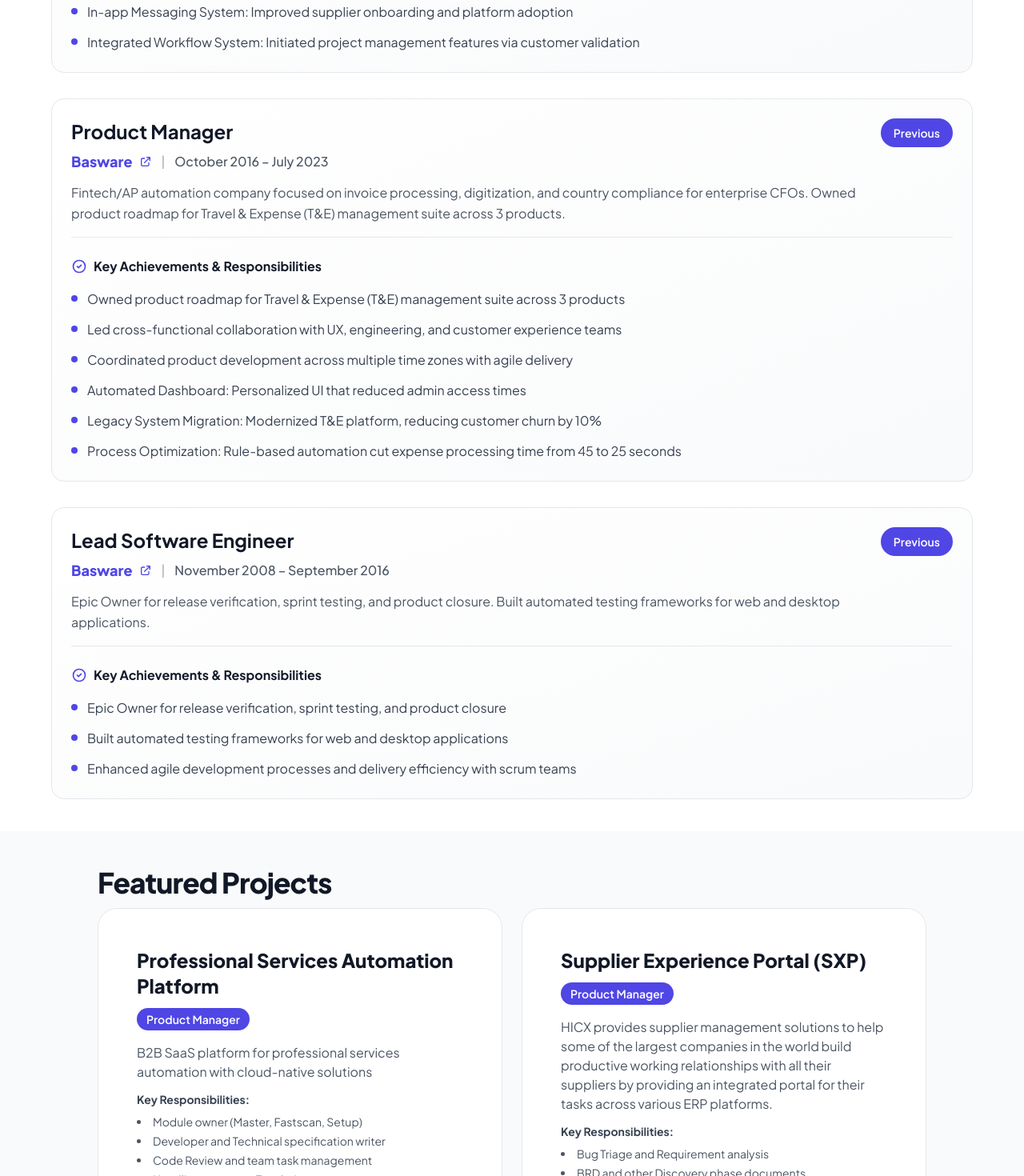
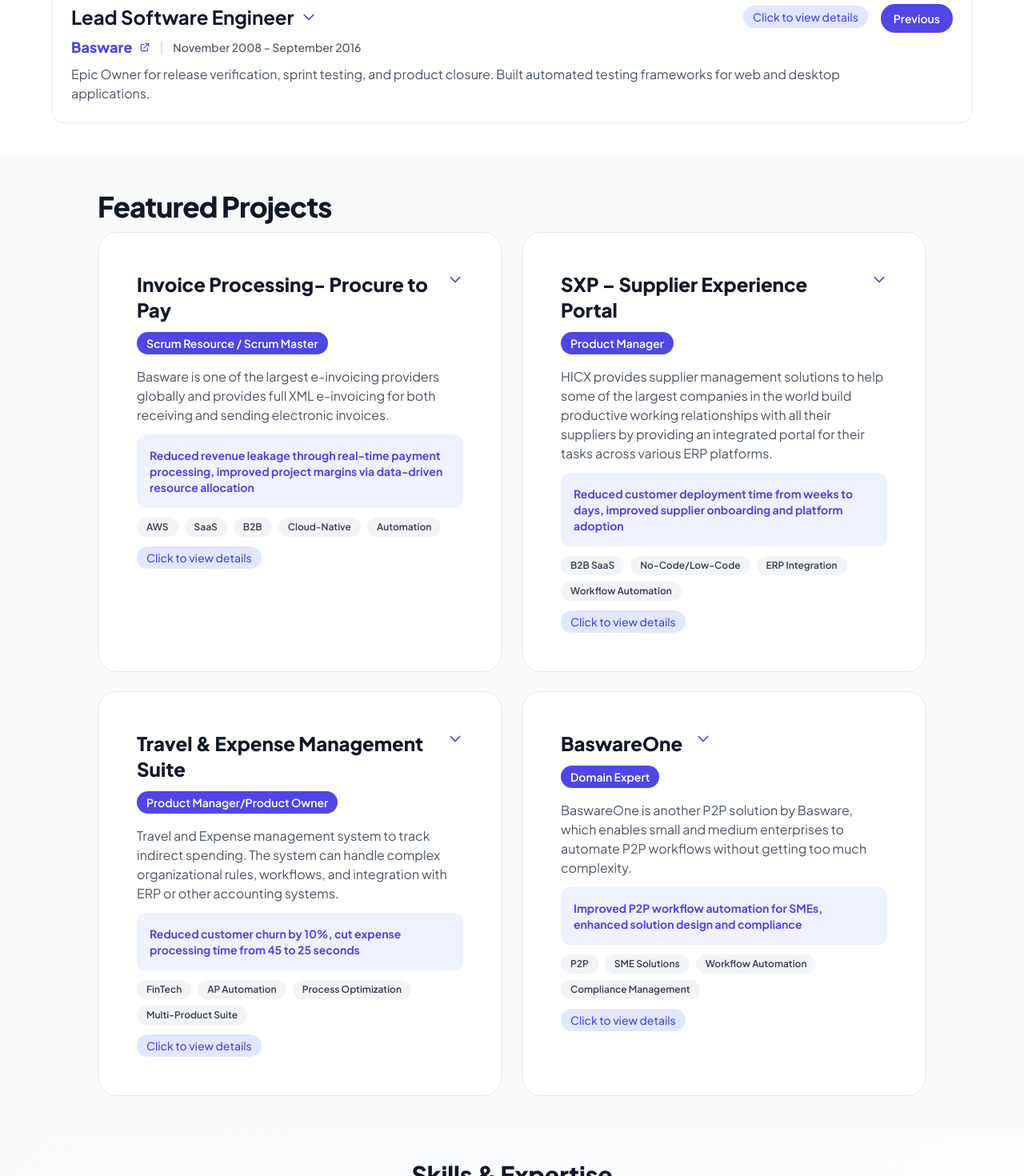
Before and after one commit to aroratanuj/aroratanuj-profile, a React (Vite) app: page / in a window 1280 px wide. Shown: the part 2420-3890 px from the top of the page at 80% size. Built offline with nearby package versions, Linux system fonts and the light colour scheme.

Commit message:
UI enhnacements

```diff
--- a/src/components/Experience.tsx
+++ b/src/components/Experience.tsx
@@ -1,6 +1,19 @@
+import { useState } from 'react';
 import { experiences, totalExperienceText } from '../data/portfolio';
 
 const Experience = () => {
+  const [expandedExperiences, setExpandedExperiences] = useState<Set<number>>(new Set([0]));
+
+  const toggleExperience = (index: number) => {
+    const newExpanded = new Set(expandedExperiences);
+    if (newExpanded.has(index)) {
+      newExpanded.delete(index);
+    } else {
+      newExpanded.add(index);
+    }
+    setExpandedExperiences(newExpanded);
+  };
+
   return (
     <section id="experience" className="py-10 bg-white">
       <div className="max-w-[1200px] mx-auto px-4 md:px-6">
@@ -13,52 +26,77 @@
           </p>
         </div>
 
-        <div className="space-y-8">
-          {experiences.map((exp, index) => (
+        <div className="space-y-4">
+          {experiences.map((exp, index) => {
+            const isExpanded = expandedExperiences.has(index);
+            return (
               <div
                 key={index}
-              className="bg-gradient-to-br from-white to-gray-50 border border-gray-200 rounded-2xl p-4 md:p-6 hover:shadow-xl transition-all duration-300 hover:-translate-y-1"
+                className="bg-white border border-gray-200 rounded-2xl overflow-hidden hover:shadow-lg hover:border-indigo-300 transition-all duration-300"
               >
-              <div className="flex flex-col md:flex-row md:justify-between md:items-start gap-4 mb-4">
-                <div className="flex-1">
-                  <h3 className="text-2xl font-bold text-gray-900 mb-2">
+                {/* Clickable Header */}
+                <button
+                  onClick={() => toggleExperience(index)}
+                  className="w-full p-4 md:p-6 flex flex-col md:flex-row md:justify-between md:items-start gap-4 bg-gradient-to-r hover:from-indigo-50 hover:to-transparent transition-all duration-200 focus:outline-none focus:ring-2 focus:ring-indigo-500 focus:ring-offset-2"
+                  aria-expanded={isExpanded}
+                >
+                  <div className="flex-1 text-left">
+                    <div className="flex items-center justify-between mb-2">
+                      <h3 className="text-xl md:text-2xl font-bold text-gray-900 flex items-center gap-2">
                         {exp.position}
+                        <svg
+                          className={`w-5 h-5 text-primary transition-transform duration-300 flex-shrink-0 ${isExpanded ? 'rotate-180' : ''}`}
+                          fill="none"
+                          stroke="currentColor"
+                          viewBox="0 0 24 24"
+                          aria-hidden="true"
+                        >
+                          <path strokeLinecap="round" strokeLinejoin="round" strokeWidth={2} d="M19 9l-7 7-7-7" />
+                        </svg>
                       </h3>
-                  <div className="flex items-center gap-3 mb-3">
+                      <span className="text-xs md:text-sm font-medium text-indigo-600 bg-indigo-100 px-3 py-1 rounded-full">
+                        {isExpanded ? 'Click to collapse' : 'Click to view details'}
+                      </span>
+                    </div>
+                    <div className="flex flex-wrap items-center gap-3 mb-2">
                       {exp.website ? (
                         <a
                           href={exp.website}
                           target="_blank"
                           rel="noopener noreferrer"
-                        className="text-primary font-extrabold text-lg hover:text-indigo-700 transition-colors duration-300 flex items-center gap-2 no-underline"
+                          onClick={(e) => e.stopPropagation()}
+                          className="text-primary font-extrabold text-base md:text-lg hover:text-indigo-700 transition-colors duration-300 flex items-center gap-2 no-underline"
                         >
                           {exp.company}
-                        <svg className="w-4 h-4" fill="none" stroke="currentColor" viewBox="0 0 24 24">
+                          <svg className="w-3.5 h-3.5" fill="none" stroke="currentColor" viewBox="0 0 24 24" aria-hidden="true">
                             <path strokeLinecap="round" strokeLinejoin="round" strokeWidth={2} d="M10 6H6a2 2 0 00-2 2v10a2 2 0 002 2h10a2 2 0 002-2v-4M14 4h6m0 0v6m0-6L10 14" />
                           </svg>
                         </a>
                       ) : (
-                      <span className="text-primary font-extrabold text-lg">
+                        <span className="text-primary font-extrabold text-base md:text-lg">
                           {exp.company}
                         </span>
                       )}
-                    <span className="text-gray-400">|</span>
-                    <span className="text-gray-600 font-medium">
+                      <span className="text-gray-300">|</span>
+                      <span className="text-gray-600 font-medium text-sm">
                         {exp.duration}
                       </span>
                     </div>
-                  <p className="text-gray-600 leading-relaxed">
+                    <p className="text-gray-600 text-sm md:text-base leading-relaxed line-clamp-2">
                       {exp.description}
                     </p>
                   </div>
-                <div className="flex-shrink-0 bg-primary text-white px-4 py-2 rounded-full text-sm font-semibold text-center">
+                  <div className="flex-shrink-0 bg-primary text-white px-4 py-2 rounded-full text-xs md:text-sm font-semibold text-center">
                     {index === 0 ? 'Current' : 'Previous'}
                   </div>
-              </div>
+                </button>
 
-              <div className="border-t border-gray-200 pt-6">
-                <h4 className="font-bold text-gray-900 mb-4 flex items-center gap-2">
-                  <svg className="w-5 h-5 text-primary" fill="none" stroke="currentColor" viewBox="0 0 24 24">
+                {/* Expandable Content */}
+                {isExpanded && (
+                  <div className="border-t border-gray-200 bg-gray-50/50 animate-in fade-in slide-in-from-top-2 duration-300">
+                    <div className="p-6">
+                      <h4 className="font-bold text-gray-900 mb-4 flex items-center gap-2 text-lg">
+                        <svg className="w-5 h-5 text-primary" fill="none" stroke="currentColor" viewBox="0 0 24 24" aria-hidden="true">
                           <path strokeLinecap="round" strokeLinejoin="round" strokeWidth={2} d="M9 12l2 2 4-4m6 2a9 9 0 11-18 0 9 9 0 0118 0z" />
                         </svg>
                         Key Achievements & Responsibilities
@@ -66,14 +104,17 @@
                       <ul className="space-y-3">
                         {exp.achievements.map((achievement, i) => (
                           <li key={i} className="flex items-start gap-3 text-gray-700">
-                      <span className="w-2 h-2 bg-primary rounded-full mt-2 flex-shrink-0"></span>
+                            <span className="w-2 h-2 bg-primary rounded-full mt-2 flex-shrink-0" aria-hidden="true"></span>
                             <span className="leading-relaxed">{achievement}</span>
                           </li>
                         ))}
                       </ul>
                     </div>
                   </div>
-          ))}
+                )}
+              </div>
+            );
+          })}
         </div>
       </div>
     </section>
--- a/src/components/Projects.tsx
+++ b/src/components/Projects.tsx
@@ -1,6 +1,19 @@
+import { useState } from 'react';
 import { projectsData, projectsSectionData } from '../data/projects';
 
 const Projects = () => {
+  const [expandedProjects, setExpandedProjects] = useState<Set<number>>(new Set());
+
+  const toggleProject = (index: number) => {
+    const newExpanded = new Set(expandedProjects);
+    if (newExpanded.has(index)) {
+      newExpanded.delete(index);
+    } else {
+      newExpanded.add(index);
+    }
+    setExpandedProjects(newExpanded);
+  };
+
   return (
     <section id="projects" className="py-8 md:py-12 bg-gray-50">
       <div className="max-w-[1100px] mx-auto px-4 md:px-6 lg:px-8">
@@ -9,15 +22,32 @@
         </h2>
 
         <div className="grid grid-cols-1 md:grid-cols-2 gap-3 md:gap-5 lg:gap-6">
-          {projectsData.map((project, index) => (
+          {projectsData.map((project, index) => {
+            const isExpanded = expandedProjects.has(index);
+            return (
               <div
                 key={index}
-              className="bg-white border border-gray-200 rounded-2xl md:rounded-3xl p-6 md:p-8 lg:p-12 hover:border-primary hover:-translate-y-1 md:hover:-translate-y-2 hover:shadow-lg transition-all duration-400 h-full flex flex-col justify-between"
+                className="bg-white border border-gray-200 rounded-2xl md:rounded-3xl overflow-hidden hover:shadow-lg hover:border-indigo-300 transition-all duration-300"
               >
-              <div>
-                <h3 className="text-xl md:text-2xl font-extrabold mb-2 md:mb-3">
+                <button
+                  onClick={() => toggleProject(index)}
+                  className="w-full p-6 md:p-8 lg:p-12 flex flex-col text-left bg-gradient-to-r hover:from-indigo-50 hover:to-transparent transition-all duration-200 focus:outline-none focus:ring-2 focus:ring-indigo-500 focus:ring-offset-2"
+                  aria-expanded={isExpanded}
+                >
+                  <div className="flex items-start justify-between mb-2 md:mb-3">
+                    <h3 className="text-xl md:text-2xl font-extrabold flex-1 pr-4">
                       {project.title}
                     </h3>
+                    <svg
+                      className={`w-5 h-5 text-primary flex-shrink-0 transition-transform duration-300 ${isExpanded ? 'rotate-180' : ''}`}
+                      fill="none"
+                      stroke="currentColor"
+                      viewBox="0 0 24 24"
+                      aria-hidden="true"
+                    >
+                      <path strokeLinecap="round" strokeLinejoin="round" strokeWidth={2} d="M19 9l-7 7-7-7" />
+                    </svg>
+                  </div>
                   <div className="mb-3 md:mb-4">
                     <span className="inline-block bg-primary text-white text-xs md:text-sm font-semibold px-3 py-1 rounded-full">
                       {project.role}
@@ -26,22 +56,12 @@
                   <p className="text-gray-600 text-sm md:text-base leading-relaxed mb-4 md:mb-3">
                     {project.description}
                   </p>
-                {project.responsibilities && project.responsibilities.length > 0 && (
-                  <div className="mb-4 md:mb-3">
-                    <p className="text-gray-700 font-bold text-xs md:text-sm mb-2">Key Responsibilities:</p>
-                    <ul className="text-gray-600 text-xs md:text-sm leading-relaxed list-disc list-inside space-y-1">
-                      {project.responsibilities.map((resp, i) => (
-                        <li key={i}>{resp}</li>
-                      ))}
-                    </ul>
-                  </div>
-                )}
-                <div className="bg-indigo-50 p-3 md:p-4 rounded-xl mb-4 md:mb-3">
+                  <div className="bg-indigo-50 p-3 md:p-4 rounded-xl mb-3">
                     <p className="text-primary font-bold text-xs md:text-sm">
-                    Impact: {project.impact}
+                      {project.impact}
                     </p>
                   </div>
-                <div className="flex flex-wrap gap-1.5 md:gap-2">
+                  <div className="flex flex-wrap gap-1.5 md:gap-2 mb-3">
                     {project.technologies.map((tech, i) => (
                       <span
                         key={i}
@@ -51,9 +71,45 @@
                       </span>
                     ))}
                   </div>
+                  <div className="flex justify-end">
+                    <span className="text-xs md:text-sm font-medium text-indigo-600 bg-indigo-100 px-3 py-1 rounded-full inline-block">
+                      {isExpanded ? 'Click to collapse' : `Click to view details`}
+                    </span>
+                  </div>
+                </button>
+
+                {isExpanded && (
+                  <div className="border-t-2 border-primary bg-indigo-100/50 relative z-10 animate-in fade-in slide-in-from-top-2 duration-300">
+                    <div className="p-6 md:p-8">
+                      <h4 className="text-gray-900 font-bold text-base md:text-lg mb-6 flex items-center gap-2">
+                        <svg className="w-5 h-5 text-primary" fill="none" stroke="currentColor" viewBox="0 0 24 24">
+                          <path strokeLinecap="round" strokeLinejoin="round" strokeWidth={2} d="M9 12l2 2 4-4m6 2a9 9 0 11-18 0 9 9 0 0118 0z" />
+                        </svg>
+                        Key Achievements & Responsibilities
+                      </h4>
+                      <div className="mb-6">
+                        <p className="text-gray-900 font-bold text-sm md:text-base mb-3">Impact</p>
+                        <p className="text-gray-700 text-sm md:text-base leading-relaxed">{project.impact}</p>
+                      </div>
+                      {project.responsibilities && project.responsibilities.length > 0 && (
+                        <div className="bg-white rounded-xl p-4 border-2 border-indigo-200 shadow-sm">
+                          <p className="text-gray-900 font-bold text-sm md:text-base mb-3">Key Responsibilities</p>
+                          <ul className="space-y-3">
+                            {project.responsibilities.map((resp, i) => (
+                              <li key={i} className="flex items-start gap-3 text-gray-700 text-sm md:text-base">
+                                <span className="w-2 h-2 bg-primary rounded-full mt-2 flex-shrink-0"></span>
+                                <span className="leading-relaxed">{resp}</span>
+                              </li>
+                            ))}
+                          </ul>
+                        </div>
+                      )}
                     </div>
                   </div>
-          ))}
+                )}
+              </div>
+            );
+          })}
         </div>
       </div>
     </section>
--- a/src/data/projects.ts
+++ b/src/data/projects.ts
@@ -9,24 +9,27 @@
 
 export const projectsData: Project[] = [
   {
-    title: 'Professional Services Automation Platform',
-    role: 'Product Manager',
-    description: 'B2B SaaS platform for professional services automation with cloud-native solutions',
+    title: 'Invoice Processing- Procure to Pay',
+    role: 'Scrum Resource / Scrum Master',
+    description: 'Basware is one of the largest e-invoicing providers globally and provides full XML e-invoicing for both receiving and sending electronic invoices.',
     responsibilities: [
       'Module owner (Master, Fastscan, Setup)',
-      'Developer and Technical specification writer',
-      'Code Review and team task management',
+      'Developer',
+      'Writing Technical specification',
+      'Code Review',
+      'Team task management',
       'Handling customer Escalations'
     ],
     impact: 'Reduced revenue leakage through real-time payment processing, improved project margins via data-driven resource allocation',
     technologies: ['AWS', 'SaaS', 'B2B', 'Cloud-Native', 'Automation']
   },
   {
-    title: 'Supplier Experience Portal (SXP)',
+    title: 'SXP – Supplier Experience Portal',
     role: 'Product Manager',
     description: 'HICX provides supplier management solutions to help some of the largest companies in the world build productive working relationships with all their suppliers by providing an integrated portal for their tasks across various ERP platforms.',
     responsibilities: [
-      'Bug Triage and Requirement analysis',
+      'Bug Triage',
+      'Requirement analysis',
       'BRD and other Discovery phase documents',
       'Collaborating with stakeholders to ensure delivery according to the agreed DoD',
       'Liaison b/w teams, both external and internal, for cross-product collaboration'
@@ -48,7 +51,7 @@
     technologies: ['FinTech', 'AP Automation', 'Process Optimization', 'Multi-Product Suite']
   },
   {
-    title: 'BaswareOne - P2P Solution',
+    title: 'BaswareOne',
     role: 'Domain Expert',
     description: 'BaswareOne is another P2P solution by Basware, which enables small and medium enterprises to automate P2P workflows without getting too much complexity.',
     responsibilities: [
```
Lines whose indentation alone changed are shown as unchanged.
